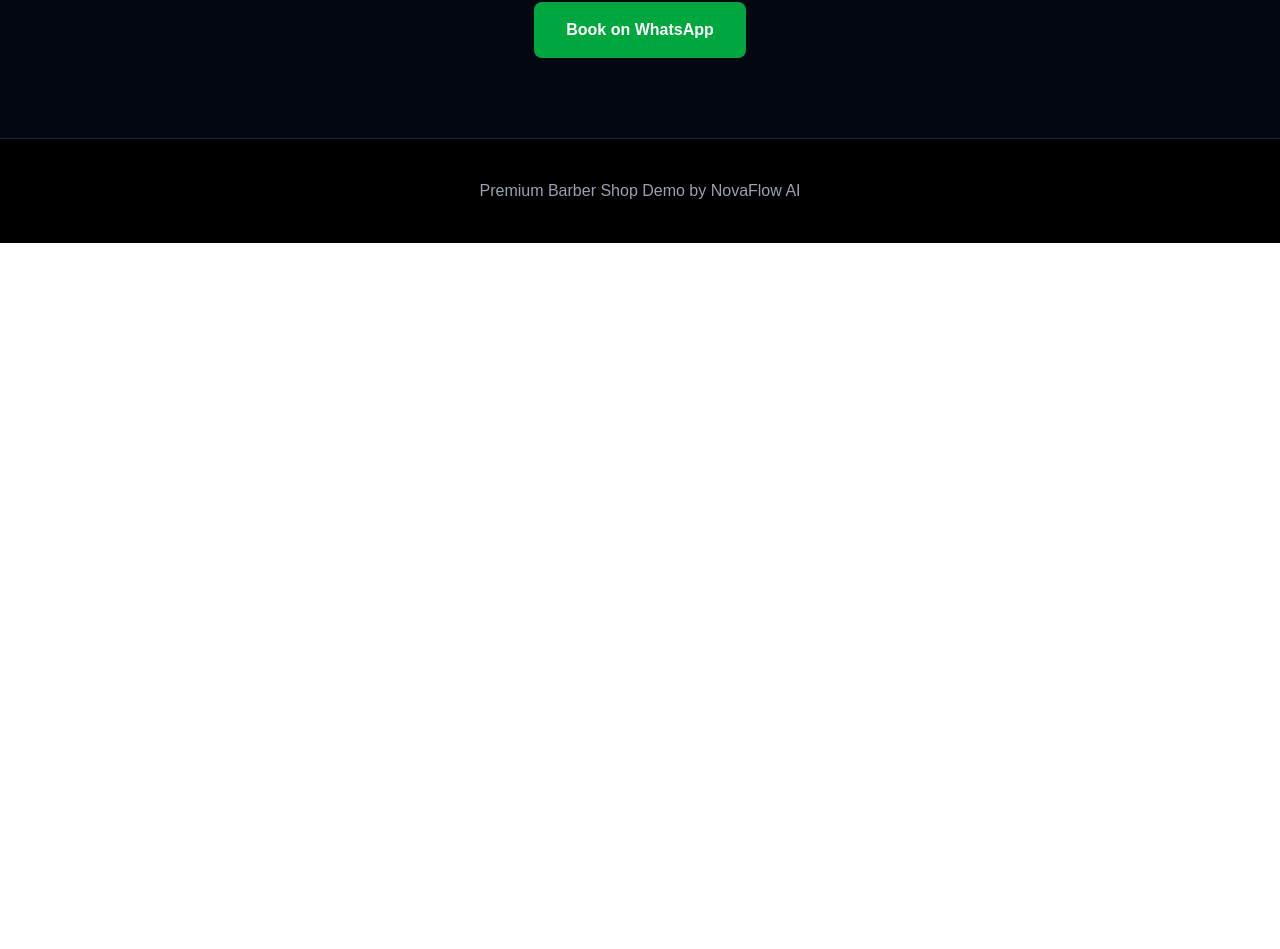
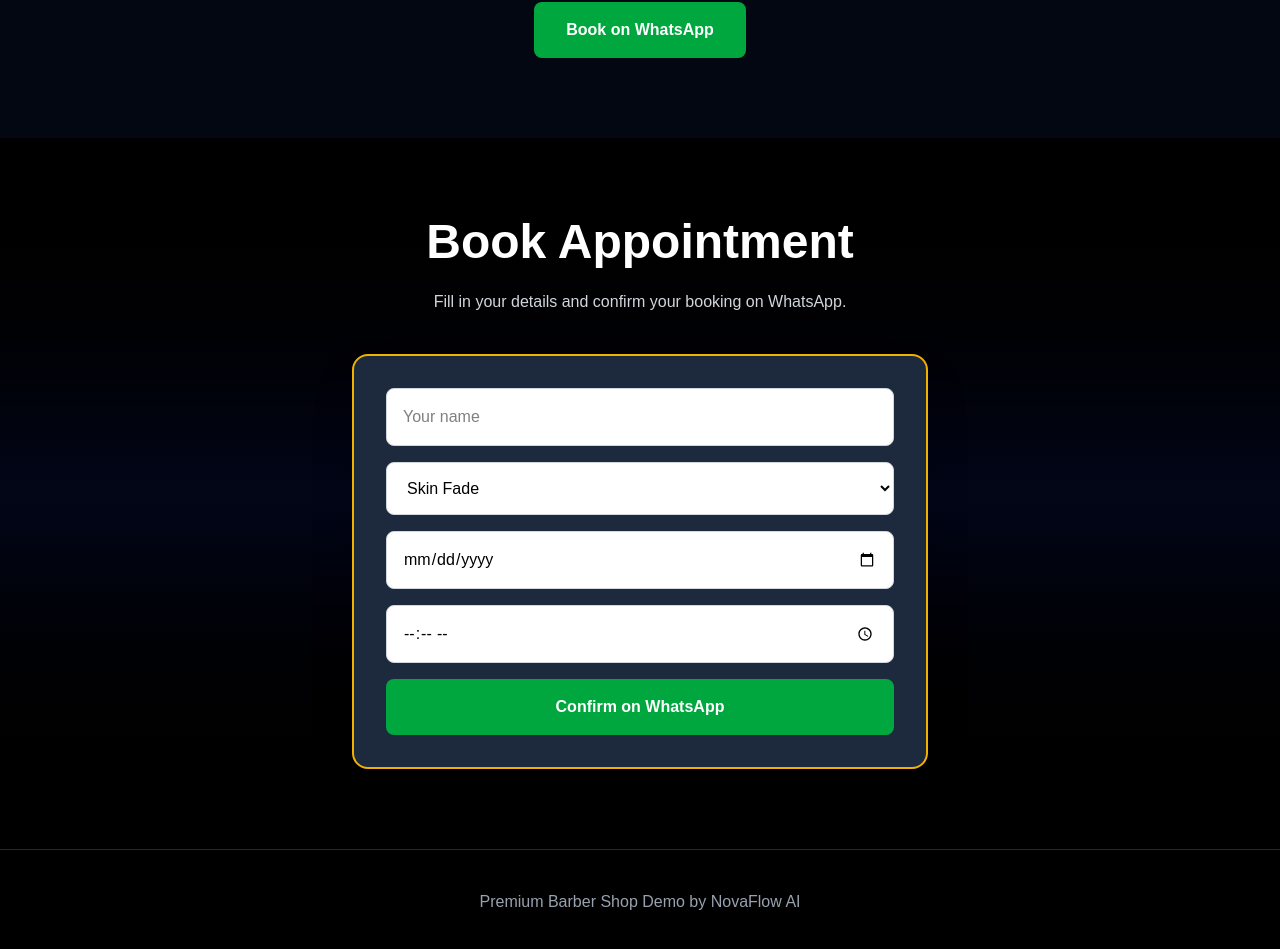
Before and after one commit to wahid999/novaflow-ai, a Next.js app: page /barber in a window 1280 px wide. Shown: the part 3178-4127 px from the top of the page. Before the commit the page ends 3421 px from the top, so only its background shows below. Built offline with nearby package versions, Linux system fonts and the light colour scheme.

Commit message:
Improved barber demo website design

```diff
--- a/app/barber/page.js
+++ b/app/barber/page.js
@@ -1,3 +1,4 @@
+import BarberBookingForm from "../../components/BarberBookingForm.js";
 import WhatsAppButton from "../../components/WhatsAppButton.js";
 import BarberChatWidget from "../../components/BarberChatWidget.js";
 
@@ -193,6 +194,7 @@ export default function BarberDemo() {
           Book on WhatsApp
         </a>
       </section>
+      <BarberBookingForm />
 
       <footer className="border-t border-gray-800 py-10 text-center text-gray-400">
         <p>Premium Barber Shop Demo by NovaFlow AI</p>
--- /dev/null
+++ b/components/BarberBookingForm.js
@@ -0,0 +1,81 @@
+"use client";
+
+import { useState } from "react";
+
+export default function BarberBookingForm() {
+  const [name, setName] = useState("");
+  const [service, setService] = useState("Skin Fade");
+  const [date, setDate] = useState("");
+  const [time, setTime] = useState("");
+
+  const handleBooking = () => {
+    const message = `Hi, I would like to book an appointment.
+
+Name: ${name}
+Service: ${service}
+Date: ${date}
+Time: ${time}`;
+
+    const whatsappUrl = `https://wa.me/447534991475?text=${encodeURIComponent(
+      message
+    )}`;
+
+    window.open(whatsappUrl, "_blank");
+  };
+
+  return (
+    <section className="px-8 py-20 bg-gradient-to-b from-black via-slate-950 to-black text-center" id="booking">
+      <h2 className="text-5xl font-bold mb-6 text-white">
+        Book Appointment
+      </h2>
+
+      <p className="text-gray-300 mb-10">
+        Fill in your details and confirm your booking on WhatsApp.
+      </p>
+
+      <div className="max-w-xl mx-auto bg-slate-800 p-8 rounded-2xl border-2 border-yellow-500 shadow-2xl space-y-4">
+        <input
+          type="text"
+          placeholder="Your name"
+          className="w-full p-4 rounded-lg bg-white text-black border border-gray-300 outline-none focus:border-yellow-500"
+          value={name}
+          onChange={(e) => setName(e.target.value)}
+        />
+
+        <select
+          className="w-full p-4 rounded-lg bg-white text-black border border-gray-300 outline-none focus:border-yellow-500"
+          value={service}
+          onChange={(e) => setService(e.target.value)}
+        >
+          <option>Standard Haircut</option>
+          <option>Skin Fade</option>
+          <option>Beard Trim</option>
+          <option>Hair & Beard Package</option>
+          <option>Kids Haircut</option>
+          <option>Luxury Grooming</option>
+        </select>
+
+        <input
+          type="date"
+          className="w-full p-4 rounded-lg bg-white text-black border border-gray-300 outline-none focus:border-yellow-500"
+          value={date}
+          onChange={(e) => setDate(e.target.value)}
+        />
+
+        <input
+          type="time"
+          className="w-full p-4 rounded-lg bg-white text-black border border-gray-300 outline-none focus:border-yellow-500"
+          value={time}
+          onChange={(e) => setTime(e.target.value)}
+        />
+
+        <button
+          onClick={handleBooking}
+          className="w-full bg-green-600 hover:bg-green-700 p-4 rounded-lg font-bold text-white"
+        >
+          Confirm on WhatsApp
+        </button>
+      </div>
+    </section>
+  );
+}
```
